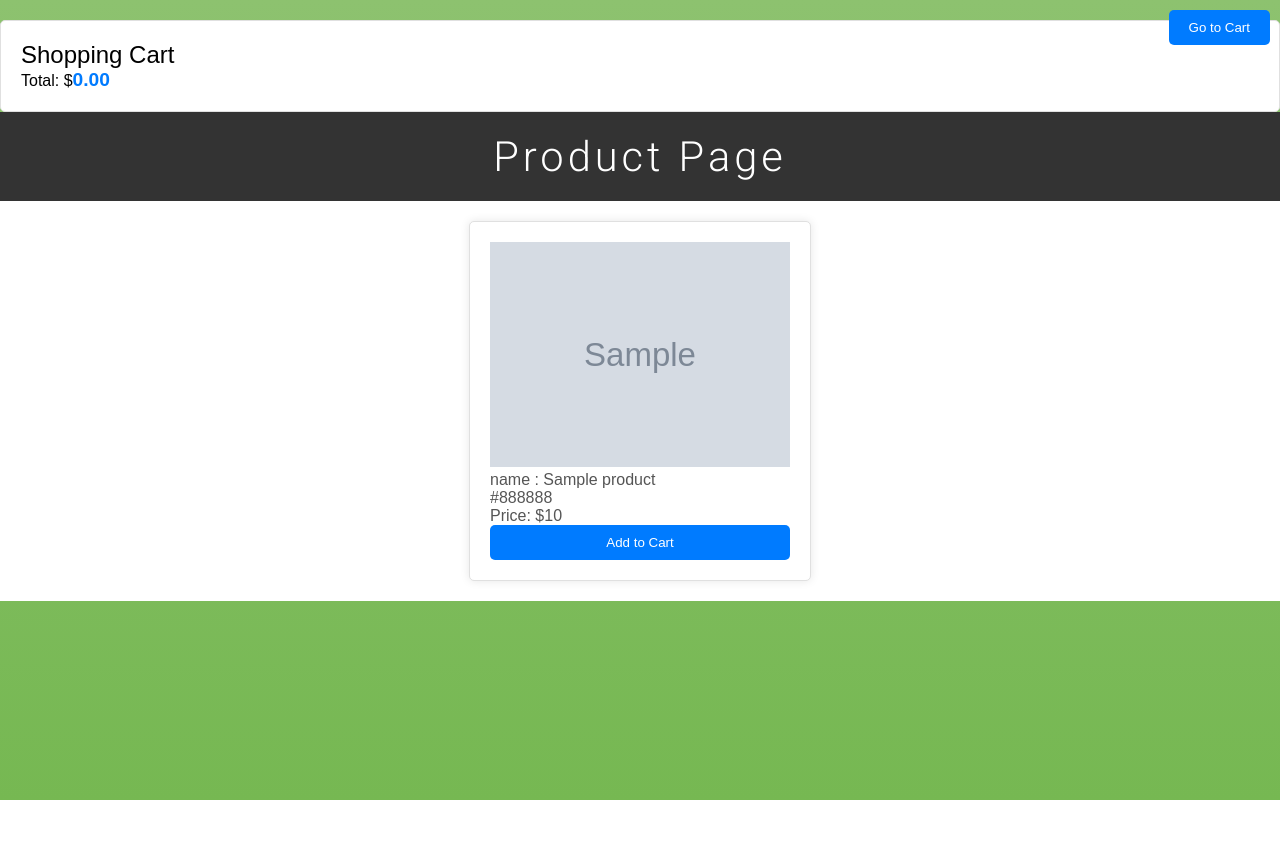
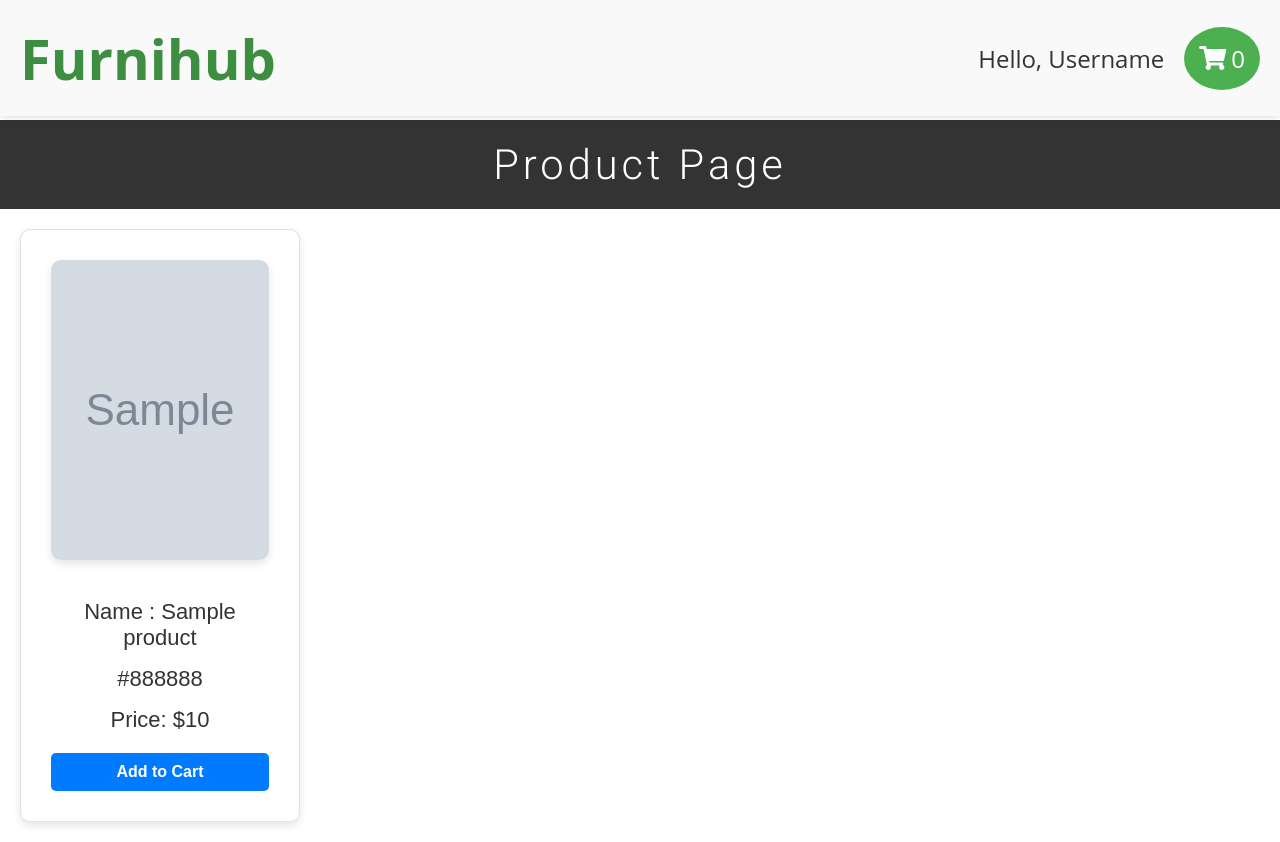
Before and after one commit to viboppan/furnihub, a Flask app: template templates/product_page.html in a window 1280 px wide. Before the commit the page ends 800 px from the top, so only its background shows below. Run offline with Flask 3, Linux system fonts and the light colour scheme; the template is opened without the code that fills it: most values are stand-ins (such as "Sample title", 1, 10 or a date in 2020); grey boxes marked "Sample" are stand-in pictures; parts of the project's set-up code (start-up, migrations or seed data) failed here and were passed over.

Commit message:
Added cart functionalities across pages and updated styles

```diff
--- a/static/paymentstyle.css
+++ b/static/paymentstyle.css
@@ -14,7 +14,7 @@ body {
     align-items: center;
     min-height: 100vh;
     background-color: #0C4160;
-
+    background: none;
     padding: 30px 10px;
 }
 
--- /dev/null
+++ b/static/product_page.css
@@ -0,0 +1,126 @@
+body{
+    background: none;
+    font-family: 'Open Sans', sans-serif !important;
+}
+
+.shopping-cart{
+    height:60px !important;
+    border: none;
+
+    position: fixed;
+    width: 100%;
+    top: 0;
+    left: 0;
+    /*background-color: #f9f9f9;*/
+    z-index: 1000;
+}
+.logo{
+    font-size: 56px;
+    color: #3e8e41;
+    font-weight: 700;
+}
+
+
+.product-image{
+  width:300px !important;
+  height: 300px !important;
+}
+
+.product-list {
+    display: flex;
+    flex-wrap: wrap;
+    gap: 30px;
+    justify-content: space-between;
+}
+
+.product {
+    width: calc(25% - 30px);
+    border-radius: 10px;
+    box-shadow: 0 4px 8px rgba(0, 0, 0, 0.1);
+    background-color: #ffffff;
+    padding: 30px;
+    box-sizing: border-box;
+    font-family: 'Arial', sans-serif;
+    text-align: center;
+}
+
+.product-image {
+    width: 100%;
+    height: auto;
+    border-radius: 10px;
+    margin-bottom: 20px;
+    box-shadow: 0 4px 8px rgba(0, 0, 0, 0.1);
+}
+
+.product p {
+    margin: 15px 0;
+    font-size: 22px !important;
+    color: #333333;
+}
+
+.add-to-cart {
+    display: block;
+    width: 100%;
+    padding: 15px;
+    margin-top: 20px;
+    background-color: #4CAF50;
+    color: white;
+    border: none;
+    border-radius: 5px;
+    cursor: pointer;
+    font-size: 16px;
+    font-weight: bold;
+}
+
+.add-to-cart:hover {
+    background-color: #45a049;
+}
+
+.add-to-cart:active {
+    background-color: #3e8e41;
+}
+
+
+.header-content {
+    display: flex;
+    justify-content: space-between;
+    align-items: center;
+    padding: 20px;
+    background-color: #f9f9f9; /* Customize the background color */
+    box-shadow: 0 2px 5px rgba(0, 0, 0, 0.1);
+}
+
+.break{
+    padding-top: 120px;
+}
+
+.logo {
+    /* Your logo styles */
+}
+
+.header-right {
+    display: flex;
+    align-items: center;
+}
+
+.greeting {
+    margin-right: 20px; /* Adjust the spacing between the greeting and the cart */
+    font-size: 24px;
+    color: #333333; /* Customize the text color */
+}
+
+.cart {
+    display: flex;
+    align-items: center;
+    padding: 15px;
+    background-color: #4CAF50;
+    border-radius: 50%;
+    color: #ffffff;
+    cursor: pointer;
+    font-size: 24px; /* Adjust the font size to increase the size of the cart icon */
+}
+
+
+.cart i {
+    margin-right: 5px; /* Adjust the spacing between the cart icon and the number of items */
+}
--- a/static/script.js
+++ b/static/script.js
@@ -3,10 +3,9 @@ document.addEventListener('DOMContentLoaded', function() {
     const addToCartButtons = document.querySelectorAll('.add-to-cart');
     const cartItems = document.getElementById('cart-items');
     const cartTotal = document.getElementById('cart-total');
-
-    let cart = [];
-    let total = 0;
-
+    let cart = JSON.parse(localStorage.getItem('cart')) || [];
+    let totalCost = 0;
+    document.getElementById('cart-count').innerText = cart.length;
     addToCartButtons.forEach(button => {
         button.addEventListener('click', function(e) {
 
@@ -19,74 +18,32 @@ document.addEventListener('DOMContentLoaded', function() {
             console.log(product['cost'])
             if (product) {
                 cart.push(product);
-                total += product.cost;
-                updateCart();
+                totalCost += product.cost;
+                document.getElementById('cart-count').innerText = cart.length;
+
+                // updateCart();
             }
-            // receiveDataFromSender(cart);
         });
     });
 
-    function updateCart() {
-        cartItems.innerHTML = '';
-
-        cart.forEach(item => {
-            console.log("from updateCart : "+item)
-            var product = JSON.stringify(item);
-            console.log(product.cost);
-            const listItem = document.createElement('li');
-            listItem.innerText = `${item.name} - ${item.cost}`;
-            cartItems.appendChild(listItem);
-        });
-        cartTotal.textContent = total.toFixed(2);
-    }
+    // function updateCart() {
+    //     cartItems.innerHTML = '';
+    //
+    //     cart.forEach(item => {
+    //         console.log("from updateCart : "+item)
+    //         var product = JSON.stringify(item);
+    //         console.log(product.cost);
+    //         const listItem = document.createElement('li');
+    //         listItem.innerText = `${item.name} - ${item.cost}`;
+    //         cartItems.appendChild(listItem);
+    //     });
+    //     cartTotal.textContent = totalCost.toFixed(2);
+    // }
 
     document.getElementById('go-to-cart-button').addEventListener('click', function() {
             // Redirect to the cart_page.html
-        console.log("cart",JSON.stringify(cart));
-            const encodedData = encodeURIComponent(JSON.stringify(cart));
-            window.location.href = `cart_page?cd=${encodedData}`;
+            let cartString = JSON.stringify(cart);
+            localStorage.setItem('cart', cartString);
+            window.location.href = `cart_page`;
         });
 });
-
-document.addEventListener('DOMContentLoaded', function() {
-    // Retrieve cart data from local storage (assuming you're using local storage)
-    const cartData = JSON.parse(localStorage.getItem('cart'));
-
-    const cartItems = document.getElementById('cart-items');
-
-    if (cartData && cartData.length > 0) {
-        cartData.forEach(item => {
-            const cartItemDiv = document.createElement('div');
-            cartItemDiv.classList.add('d-flex', 'flex-row', 'justify-content-between', 'align-items-center', 'pt-4', 'pb-3', 'mobile');
-
-            // Create elements for product details
-            const productImage = document.createElement('img');
-            productImage.src = item.image_url;
-            productImage.width = 150;
-            productImage.height = 150;
-            productImage.alt = 'Product Image';
-
-            const productDetailsDiv = document.createElement('div');
-            const productName = document.createElement('h6');
-            productName.innerText = item.name;
-
-            // Add other product details as needed (Art.No, Color, Size)
-
-            const productPrice = document.createElement('b');
-            productPrice.innerText = `$${item.cost.toFixed(2)}`;
-
-            // Create an element for the quantity controls (e.g., plus/minus buttons)
-
-            // Add a close button for removing items
-
-            // Append all elements to cartItemDiv
-
-            cartItemDiv.appendChild(productImage);
-            cartItemDiv.appendChild(productDetailsDiv);
-            cartItemDiv.appendChild(productPrice);
-            // Append other elements to cartItemDiv
-
-            cartItems.appendChild(cartItemDiv);
-        });
-    }
-});
--- a/static/style.css
+++ b/static/style.css
@@ -884,8 +884,8 @@ h1 {
     background-color: #fff;
     border: 1px solid #e0e0e0;
     border-radius: 5px;
-    padding: 20px;
-    margin-top: 20px;
+    /*padding: 20px;*/
+    /*margin-top: 20px;*/
 }
 
 .shopping-cart h2 {
--- a/templates/payment_page.html
+++ b/templates/payment_page.html
@@ -1,5 +1,5 @@
 <head>
-     <link href="../static/style.css" rel="paymentstylesheet" type="text/css" media="all" />
+     <link href="../static/paymentstyle.css" rel="stylesheet" type="text/css" media="all" />
 </head>
 <body>
 <div class="container p-0">
--- a/templates/product_page.html
+++ b/templates/product_page.html
@@ -4,42 +4,49 @@
     <script src="https://code.jquery.com/jquery-3.6.0.min.js"></script>
     <title>Product Page</title>
     <link href="../static/style.css" rel="stylesheet" type="text/css" media="all" />
+    <link href="../static/product_page.css" rel="stylesheet" type="text/css" media="all" />
+
     <!-- //Custom Theme files -->
     <!-- web font -->
     <link href="//fonts.googleapis.com/css?family=Roboto:300,300i,400,400i,700,700i" rel="stylesheet">
+    <link rel="stylesheet" href="https://cdnjs.cloudflare.com/ajax/libs/font-awesome/5.15.4/css/all.min.css">
 
 </head>
 <body>
     <!-- Shopping Cart (Top Right) -->
     <div class="shopping-cart">
-        <h2>Shopping Cart</h2>
-        <ul id="cart-items">
-            <!-- Cart items will be displayed here -->
-        </ul>
-        <p>Total: $<span id="cart-total">0.00</span></p>
-        <button class="go-to-cart-button"
-                id="go-to-cart-button"
-                onclick="navigateToCart()">Go to Cart</button>
-{#       <a href="{{ url_for('cart_page') }}" class="go-to-cart-button" onclick =>Go to Cart</a> <!-- Add this line -->#}
+         <div class="header-content">
+            <div class="logo">
+                <div class = "logo">Furnihub</div>
+            </div>
+            <div class="header-right">
+                <div class="greeting">
+                    Hello, <span id="username">Username</span>
+                </div>
+                <div class="cart" class="go-to-cart-button" id="go-to-cart-button">
+                    <i class="fa fa-shopping-cart"></i>
+                    <span id="cart-count">0</span>
+                </div>
+            </div>
+        </div>
     </div>
-
+    <div class = "break"></div>
     <h1>Product Page</h1>
 
     <!-- Product Listing -->
     <div class="product-list">
         {% for product in products %}
         <div class="product">
-{#        <div>{{product}}</div>#}
-            <img src="{{ product['image_url'] }}" alt="{{ product['name'] }}">
-            <p>name : {{ product['name'] }}</p>
+            <img src="{{ product['image_url'] }}" alt="{{ product['name'] }}" class = "product-image">
+            <p>Name : {{ product['name'] }}</p>
             <p>{{ product.color }}</p>
             <p>Price: ${{ product.cost }}</p>
-            <button class="add-to-cart" data-product-id="{{ product }}" id="add-cart" >Add to Cart</button>
+            <button class="add-to-cart" data-product-id="{{ product }}" id="add-cart" >
+                Add to Cart
+            </button>
         </div>
         {% endfor %}
     </div>
-
-    <script type = "module" src="{{ url_for('static', filename='script.js') }}">
-    </script>
+    <script type = "module" src="{{ url_for('static', filename='script.js') }}"></script>
 </body>
 </html>
```
Also changed, not shown: static/cart.js (+42 -42 lines), templates/cart_page.html (+3 -4 lines), templates/creativelogin.html (+8 -1 lines).
